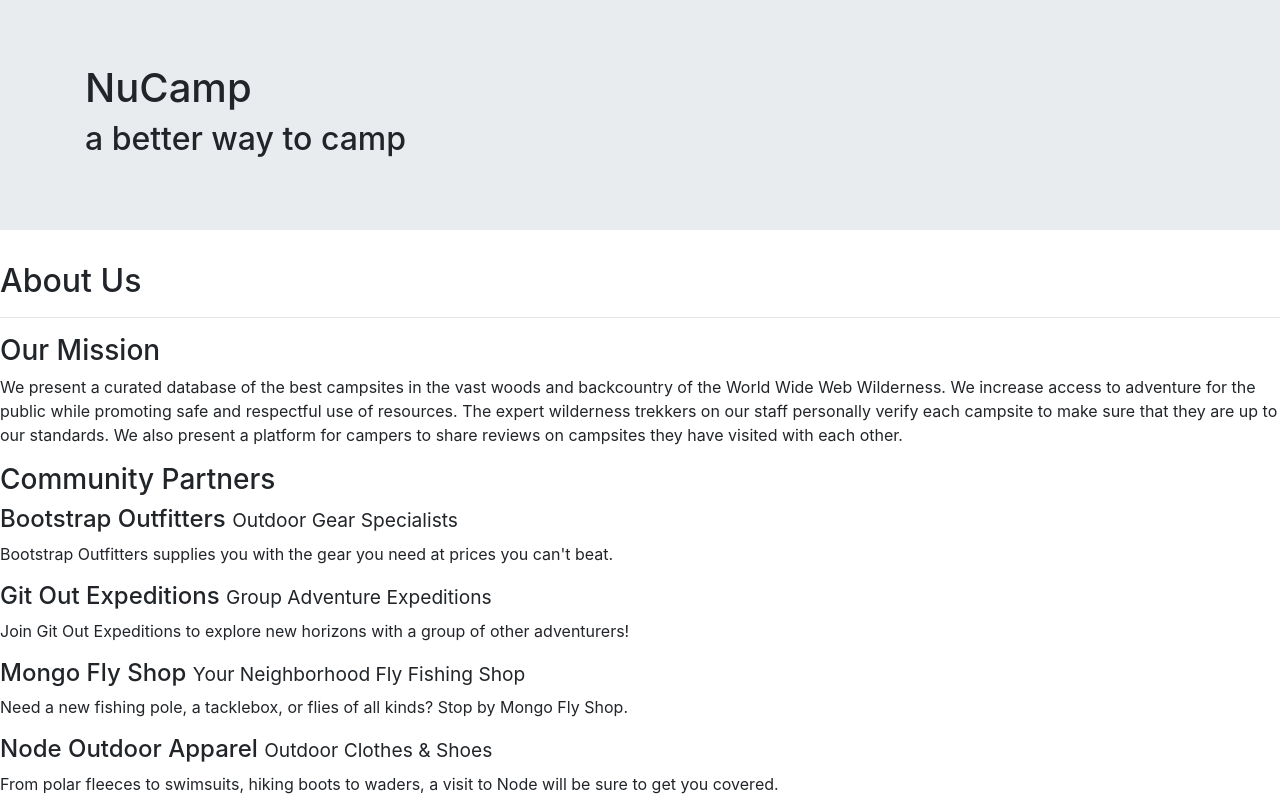
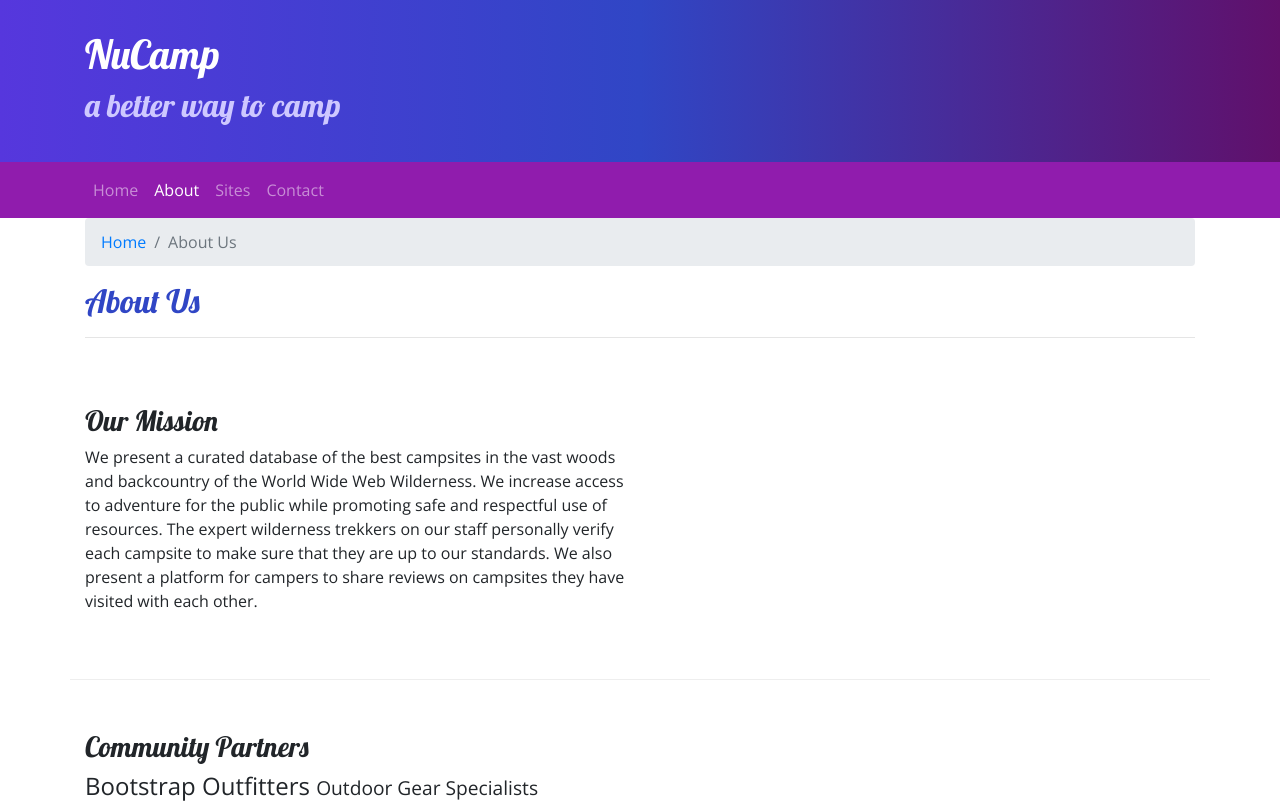
Before and after one commit to acloud27/nucampsite, a website: page aboutus.html in a window 1280 px wide. Shown: the top 804 px of the page. Drawn offline with nearby package versions, Linux system fonts and the light colour scheme.

Commit message:
Navbar and Breadcrumbs

```diff
--- a/aboutus.html
+++ b/aboutus.html
@@ -8,6 +8,8 @@
 
     <link rel="stylesheet" href="node_modules/bootstrap/dist/css/bootstrap.min.css" />
 
+    <link rel="stylesheet" href="https://fonts.googleapis.com/css?family=Lobster|Open+Sans" />
+    <link rel="stylesheet" href="css/styles.css" />
     <title>NuCamp: A Better Way To Camp</title>
 </head>
 
@@ -24,32 +26,52 @@
         </div>
     </header>
 
-    <div>
-        <div>
-            <div>
+    <nav class="navbar navbar-expand-sm navbar-dark sticky-top">
+        <div class="container">
+            <button class="navbar-toggler ml-auto" type="button" data-toggle="collapse" data-target="#nucampNavbar">
+                <span class="navbar-toggler-icon"></span>
+            </button>
+            <div class="collapse navbar-collapse" id="nucampNavbar">
+                <ul class="navbar-nav">
+                    <li class="nav-item"><a class="nav-link" href="index.html">Home</a></li>
+                    <li class="nav-item active"><a class="nav-link" href="aboutus.html">About</a></li>
+                    <li class="nav-item"><a class="nav-link" href="#">Sites</a></li>
+                    <li class="nav-item"><a class="nav-link" href="#">Contact</a></li>
+                </ul>
+            </div>
+        </div>
+    </nav>
+
+    <div class="container">
+        <div class="row">
+            <div class="col">
+                <ol class="breadcrumb">
+                    <li class="breadcrumb-item"><a href="index.html">Home</a></li>
+                    <li class="breadcrumb-item active">About Us</li>
+                </ol>
                <h2>About Us</h2>
                <hr />
             </div>
         </div>
 
-        <div>
-            <div>
+        <div class="row row-content">
+            <div class="col col-sm-6">
                 <h3>Our Mission</h3>
                 <p>We present a curated database of the best campsites in the vast woods and backcountry of the World Wide Web Wilderness. We increase access to adventure for the public while promoting safe and respectful use of resources. The expert wilderness trekkers on our staff personally verify each campsite to make sure that they are up to our standards. We also present a platform for campers to share reviews on campsites they have visited with each other.</p>
             </div>
         </div>
 
-        <div>
-            <div>
+        <div class="row row-content">
+            <div class="col">
                 <h3>Community Partners</h3>
                 <h4>Bootstrap Outfitters <small>Outdoor Gear Specialists</small></h4>
-                <p>Bootstrap Outfitters supplies you with the gear you need at prices you can't beat.</p>
+                <p class="d-none d-sm-block">Bootstrap Outfitters supplies you with the gear you need at prices you can't beat.</p>
                 <h4>Git Out Expeditions <small>Group Adventure Expeditions</small></h4>
-                <p>Join Git Out Expeditions to explore new horizons with a group of other adventurers!</p>
+                <p class="d-none d-sm-block">Join Git Out Expeditions to explore new horizons with a group of other adventurers!</p>
                 <h4>Mongo Fly Shop <small>Your Neighborhood Fly Fishing Shop</small></h4>
-                <p>Need a new fishing pole, a tacklebox, or flies of all kinds? Stop by Mongo Fly Shop.</p>
+                <p class="d-none d-sm-block">Need a new fishing pole, a tacklebox, or flies of all kinds? Stop by Mongo Fly Shop.</p>
                 <h4>Node Outdoor Apparel <small>Outdoor Clothes & Shoes</small></h4>
-                <p>From polar fleeces to swimsuits, hiking boots to waders, a visit to Node will be sure to get you covered.</p>
+                <p class="d-none d-sm-block">From polar fleeces to swimsuits, hiking boots to waders, a visit to Node will be sure to get you covered.</p>
             </div>
         </div>
     </div>
@@ -81,6 +103,10 @@
         </div>
     </footer>
 
+    <script src="node_modules/jquery/dist/jquery.slim.min.js"></script>
+    <script src="node_modules/popper.js/dist/umd/popper.min.js"></script>
+    <script src="node_modules/bootstrap/dist/js/bootstrap.min.js"></script>
+
 </body>
 
 </html>
--- a/css/styles.css
+++ b/css/styles.css
@@ -20,6 +20,7 @@ footer {
 }
 
 .jumbotron {
+    margin: 0;
     padding: 30px;
     background-image: linear-gradient(to right, #5637DD, #3046C5, #60106B);
     color: white;
@@ -30,3 +31,7 @@ footer {
     border-bottom: 1px ridge;
     min-height: 200px;
 }
+
+.navbar {
+    background-color: #901CAD;
+}
```
Also changed, not shown: index.html (+20 -4 lines), screencapture-localhost-3000-aboutus-html-2021-06-05-13_14_48.png (added), screencapture-localhost-3000-aboutus-html-2021-06-05-13_17_08.png (added).
